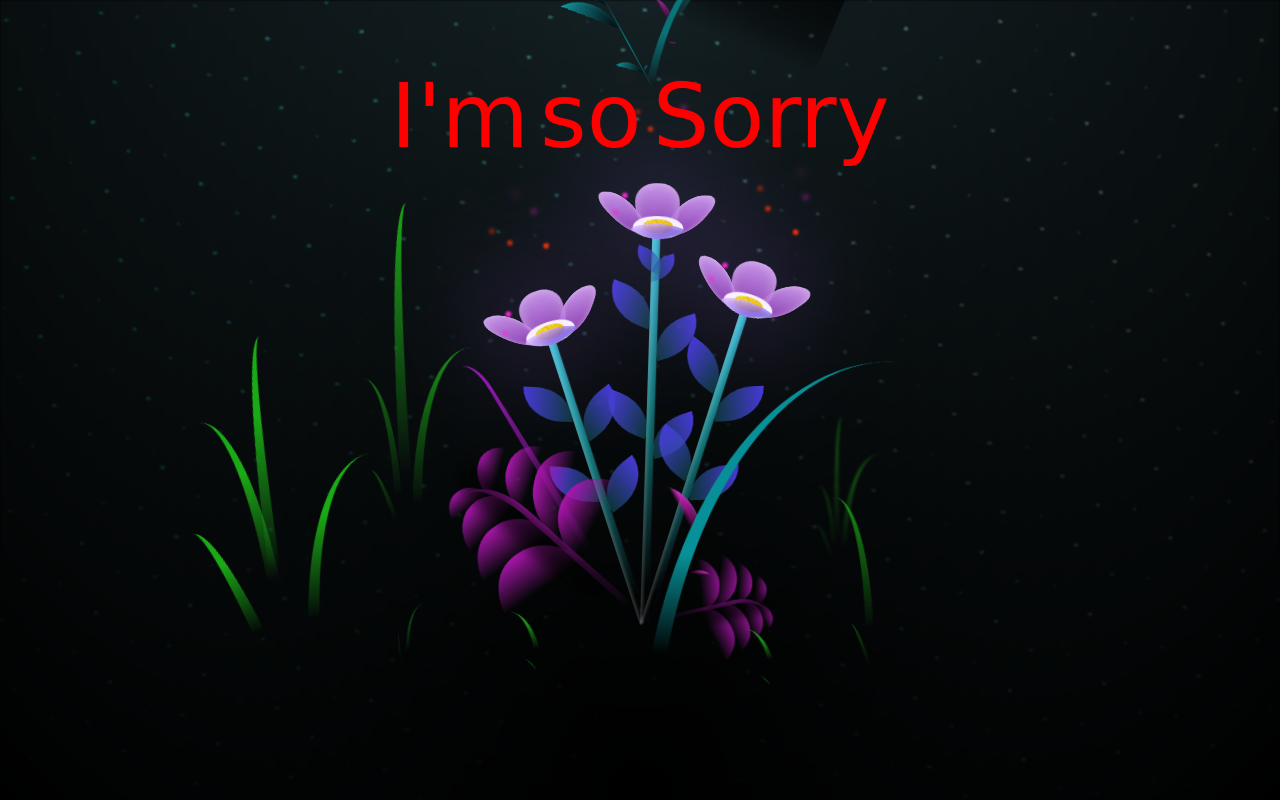
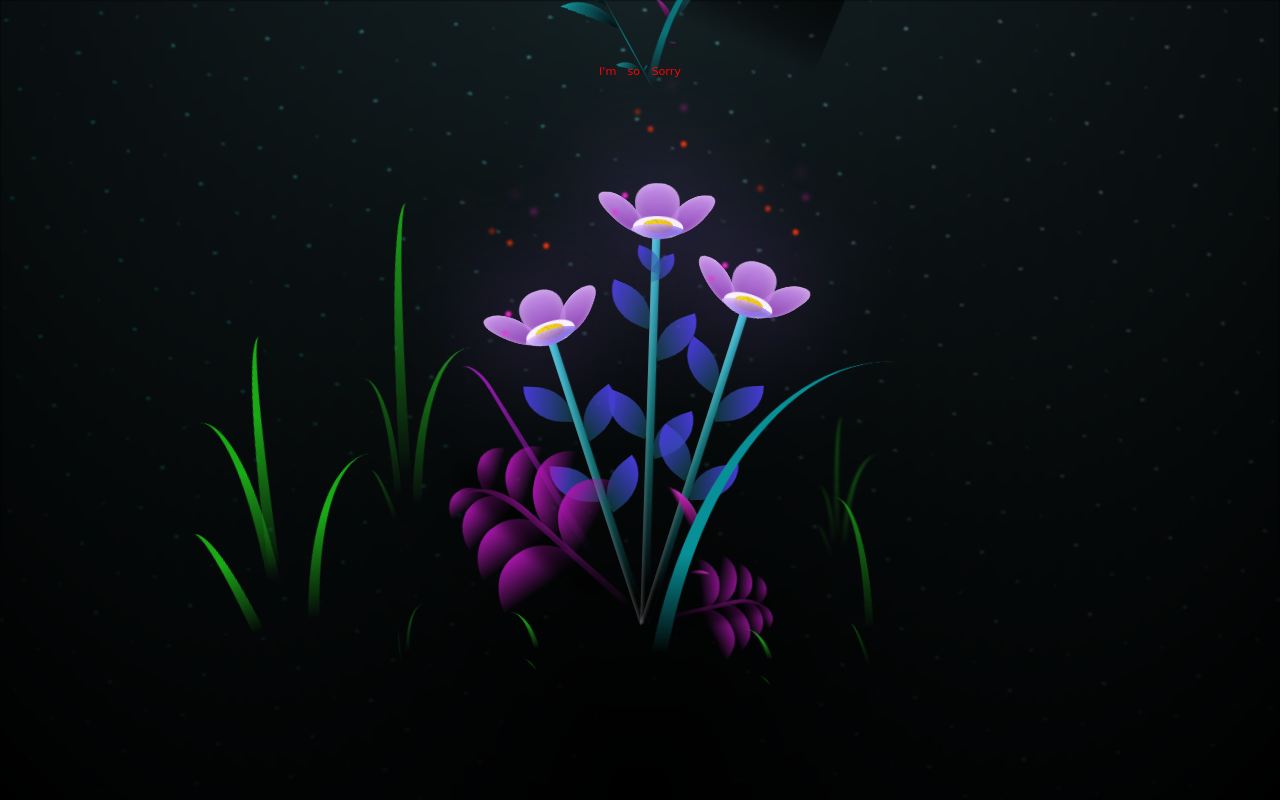
Before and after one commit to prabin303/ashim, a plain HTML site: page index.html in a window 1280 px wide. Drawn offline with Linux system fonts and the light colour scheme.

Commit message:
Update styles.css

```diff
--- a/styles.css
+++ b/styles.css
@@ -64,7 +64,7 @@ body {
 
 .happy-birthday {
   font-family: cursive, sans-serif;
-  font-size: 8rem;
+  font-size: 16px;
   color: red;
   text-align: center;
   z-index: 100;
```
